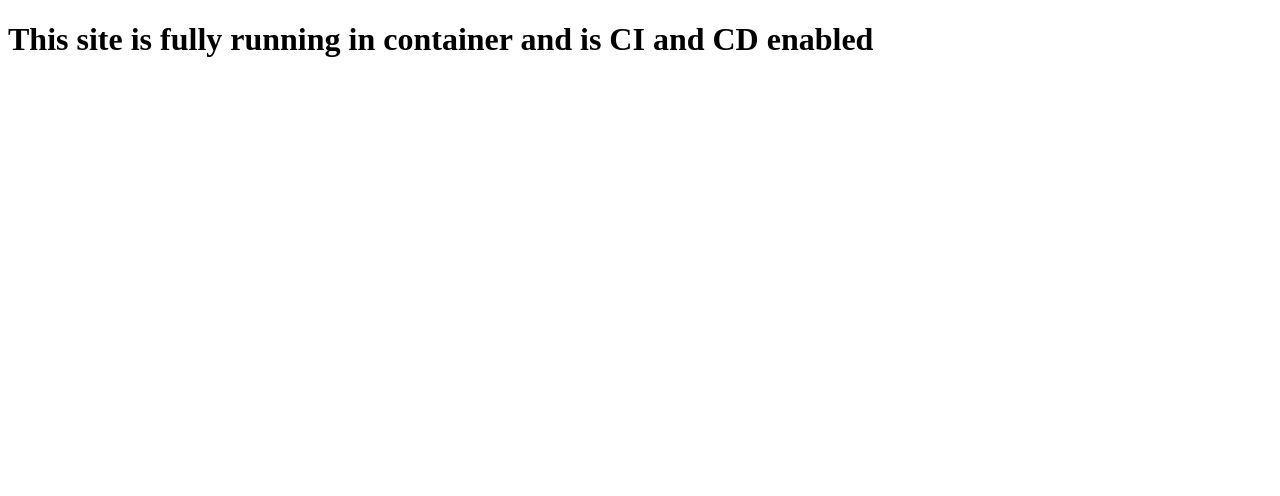
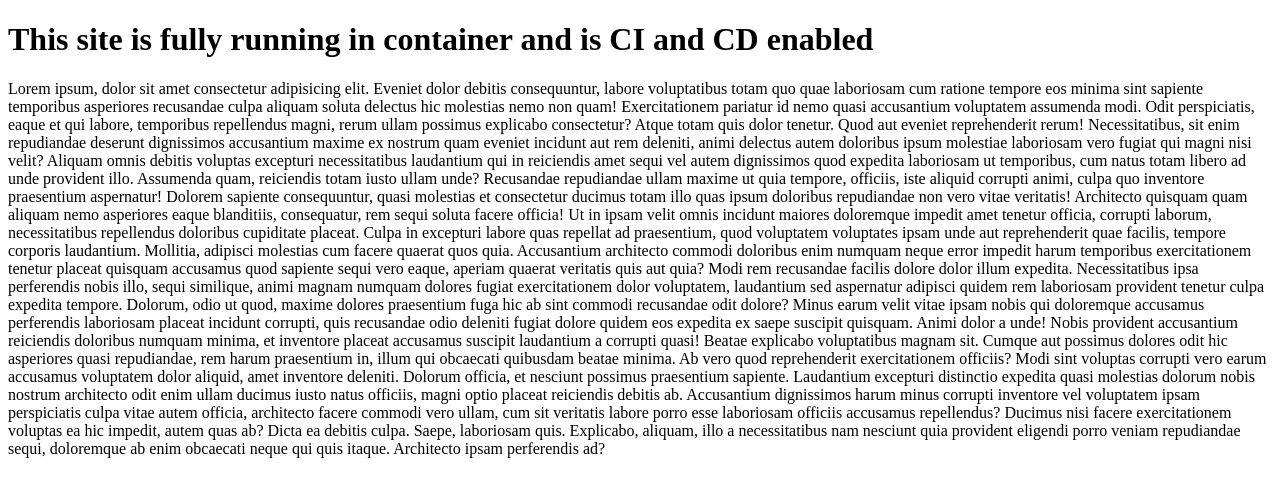
Before and after one commit to ValkovD/CI-CD-full-insolation, a plain HTML site: page index.html in a window 1280 px wide. Drawn offline with Linux system fonts and the light colour scheme.

Commit message:
first commit

```diff
--- a/index.html
+++ b/index.html
@@ -9,6 +9,42 @@
 
 <body>
     <h1>This site is fully running in container and is CI and CD enabled</h1>
+    <p>Lorem ipsum, dolor sit amet consectetur adipisicing elit. Eveniet dolor debitis consequuntur, labore voluptatibus
+        totam quo quae laboriosam cum ratione tempore eos minima sint sapiente temporibus asperiores recusandae culpa
+        aliquam soluta delectus hic molestias nemo non quam! Exercitationem pariatur id nemo quasi accusantium
+        voluptatem assumenda modi. Odit perspiciatis, eaque et qui labore, temporibus repellendus magni, rerum ullam
+        possimus explicabo consectetur? Atque totam quis dolor tenetur. Quod aut eveniet reprehenderit rerum!
+        Necessitatibus, sit enim repudiandae deserunt dignissimos accusantium maxime ex nostrum quam eveniet incidunt
+        aut rem deleniti, animi delectus autem doloribus ipsum molestiae laboriosam vero fugiat qui magni nisi velit?
+        Aliquam omnis debitis voluptas excepturi necessitatibus laudantium qui in reiciendis amet sequi vel autem
+        dignissimos quod expedita laboriosam ut temporibus, cum natus totam libero ad unde provident illo. Assumenda
+        quam, reiciendis totam iusto ullam unde? Recusandae repudiandae ullam maxime ut quia tempore, officiis, iste
+        aliquid corrupti animi, culpa quo inventore praesentium aspernatur! Dolorem sapiente consequuntur, quasi
+        molestias et consectetur ducimus totam illo quas ipsum doloribus repudiandae non vero vitae veritatis!
+        Architecto quisquam quam aliquam nemo asperiores eaque blanditiis, consequatur, rem sequi soluta facere officia!
+        Ut in ipsam velit omnis incidunt maiores doloremque impedit amet tenetur officia, corrupti laborum,
+        necessitatibus repellendus doloribus cupiditate placeat. Culpa in excepturi labore quas repellat ad praesentium,
+        quod voluptatem voluptates ipsam unde aut reprehenderit quae facilis, tempore corporis laudantium. Mollitia,
+        adipisci molestias cum facere quaerat quos quia. Accusantium architecto commodi doloribus enim numquam neque
+        error impedit harum temporibus exercitationem tenetur placeat quisquam accusamus quod sapiente sequi vero eaque,
+        aperiam quaerat veritatis quis aut quia? Modi rem recusandae facilis dolore dolor illum expedita. Necessitatibus
+        ipsa perferendis nobis illo, sequi similique, animi magnam numquam dolores fugiat exercitationem dolor
+        voluptatem, laudantium sed aspernatur adipisci quidem rem laboriosam provident tenetur culpa expedita tempore.
+        Dolorum, odio ut quod, maxime dolores praesentium fuga hic ab sint commodi recusandae odit dolore? Minus earum
+        velit vitae ipsam nobis qui doloremque accusamus perferendis laboriosam placeat incidunt corrupti, quis
+        recusandae odio deleniti fugiat dolore quidem eos expedita ex saepe suscipit quisquam. Animi dolor a unde! Nobis
+        provident accusantium reiciendis doloribus numquam minima, et inventore placeat accusamus suscipit laudantium a
+        corrupti quasi! Beatae explicabo voluptatibus magnam sit. Cumque aut possimus dolores odit hic asperiores quasi
+        repudiandae, rem harum praesentium in, illum qui obcaecati quibusdam beatae minima. Ab vero quod reprehenderit
+        exercitationem officiis? Modi sint voluptas corrupti vero earum accusamus voluptatem dolor aliquid, amet
+        inventore deleniti. Dolorum officia, et nesciunt possimus praesentium sapiente. Laudantium excepturi distinctio
+        expedita quasi molestias dolorum nobis nostrum architecto odit enim ullam ducimus iusto natus officiis, magni
+        optio placeat reiciendis debitis ab. Accusantium dignissimos harum minus corrupti inventore vel voluptatem ipsam
+        perspiciatis culpa vitae autem officia, architecto facere commodi vero ullam, cum sit veritatis labore porro
+        esse laboriosam officiis accusamus repellendus? Ducimus nisi facere exercitationem voluptas ea hic impedit,
+        autem quas ab? Dicta ea debitis culpa. Saepe, laboriosam quis. Explicabo, aliquam, illo a necessitatibus nam
+        nesciunt quia provident eligendi porro veniam repudiandae sequi, doloremque ab enim obcaecati neque qui quis
+        itaque. Architecto ipsam perferendis ad?</p>
 </body>
 
 </html>
```
